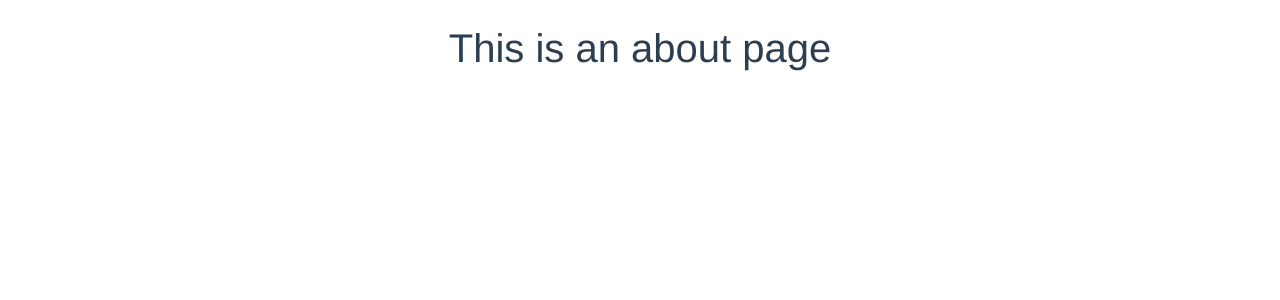
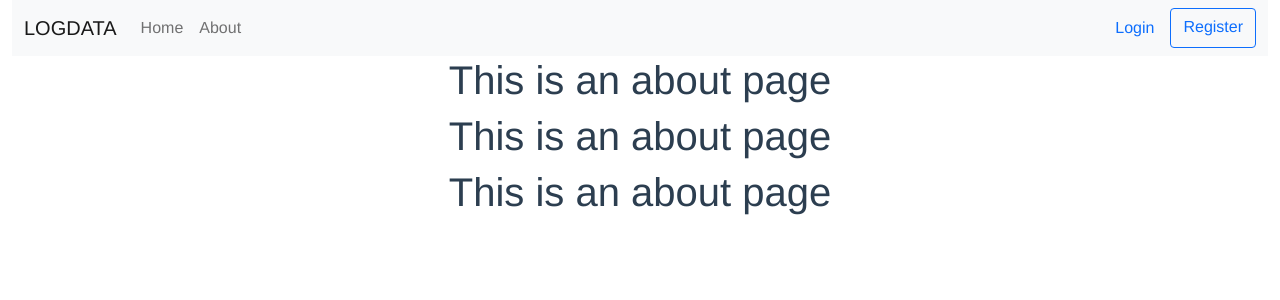
Before and after one commit to aaron-creator/Logdata, a Vue app: page /about in a window 1280 px wide. Shown: the top 300 px of the page. Built offline with nearby package versions, Linux system fonts and the light colour scheme.

Commit message:
login updated and user register completed.

```diff
--- a/src/App.vue
+++ b/src/App.vue
@@ -4,7 +4,6 @@
       <router-link to="/">Home</router-link> |
       <router-link to="/about">About</router-link>
     </div> -->
-    <br />
     <router-view />
   </div>
 </template>
--- a/src/views/About.vue
+++ b/src/views/About.vue
@@ -1,5 +1,20 @@
 <template>
-  <div class="about">
+  <div class="container-fluid">
+    <Navbar />
     <h1>This is an about page</h1>
+     <h1>This is an about page</h1>
+      <h1>This is an about page</h1>
   </div>
 </template>
+
+<script>
+import Navbar from "../components/Navbar.vue"
+export default {
+  components: {
+    Navbar
+    }
+}
+</script>
+<style scoped>
+
+</style>
--- a/src/views/Home.vue
+++ b/src/views/Home.vue
@@ -1,5 +1,6 @@
 <template>
   <div class="home">
+    <Navbar />
     <img alt="Vue logo" src="../assets/logo.png" />
     <HelloWorld msg="Welcome to Your Vue.js App" />
   </div>
@@ -8,11 +9,13 @@
 <script>
 // @ is an alias to /src
 import HelloWorld from "@/components/HelloWorld.vue";
+import Navbar from "../components/Navbar.vue"
 
 export default {
   name: "Home",
   components: {
-    HelloWorld
+    HelloWorld,
+    Navbar
   }
 };
 </script>
--- a/src/views/Register.vue
+++ b/src/views/Register.vue
@@ -52,7 +52,7 @@
 </template>
 
 <script>
-import Navbar from "../components/Navbar"
+import Navbar from "../components/Navbar.vue"
 export default {
     components: {
     Navbar
```
